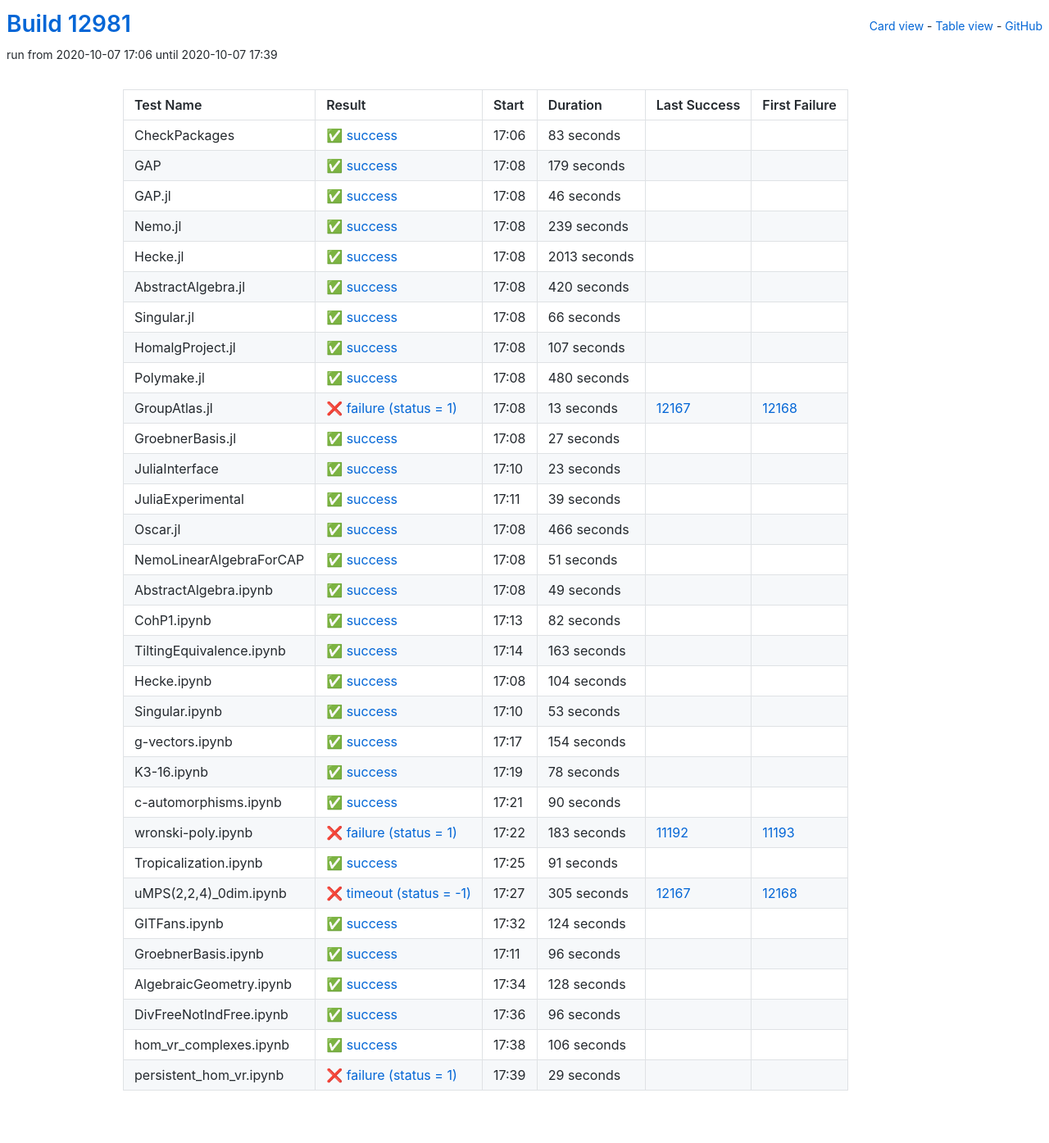
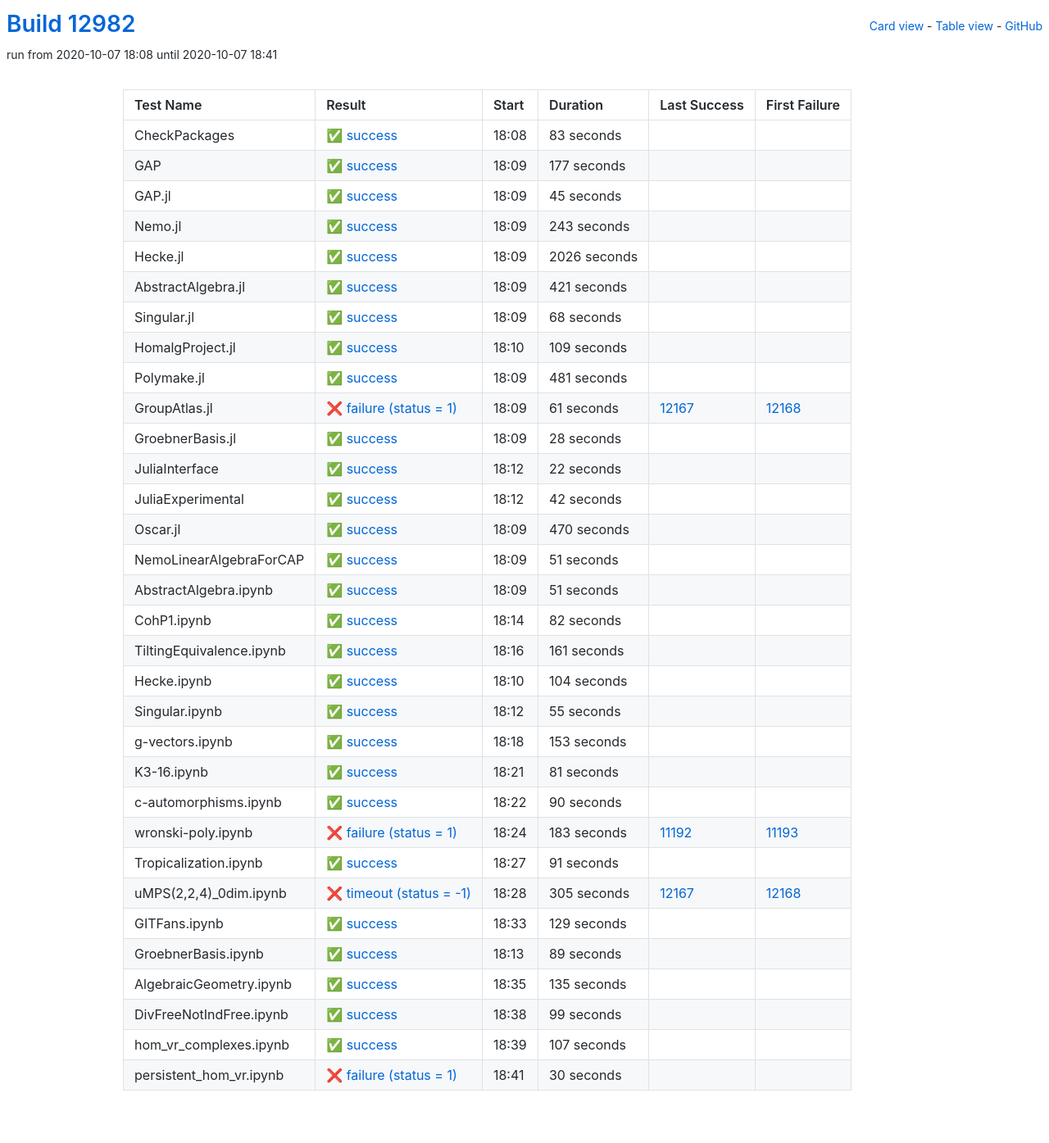
Before and after one commit to oscar-system/oscar-ci-status, a Jekyll site: the page built from table.html, in a window 1280 px wide. Shown: the whole page at 82% size. Built offline with Jekyll 4.4.1, drawn with Linux system fonts in a browser that asks for light colours.

Commit message:
Build #12982

```diff
--- a/_data/ci.yml
+++ b/_data/ci.yml
@@ -1,6 +1,6 @@
 ---
-build: 12981
-build_url: https://oscarci.mathematik.uni-kl.de/job/oscar/12981/
+build: 12982
+build_url: https://oscarci.mathematik.uni-kl.de/job/oscar/12982/
 job: oscar
 organization: oscar-system
 repo: oscar-ci-status
@@ -8,8 +8,8 @@
 tests:
 - name: CheckPackages
   id: checkpackages
-  log: https://oscarci.mathematik.uni-kl.de/job/oscar/12981/artifact/logs/build-12981/CheckPackages.log
-  start: 2020-10-07 17:06
+  log: https://oscarci.mathematik.uni-kl.de/job/oscar/12982/artifact/logs/build-12982/CheckPackages.log
+  start: 2020-10-07 18:08
   success: true
   exitcode: 0
   status: success
@@ -20,164 +20,164 @@
   first_failure_url:
 - name: GAP
   id: gap
-  log: https://oscarci.mathematik.uni-kl.de/job/oscar/12981/artifact/logs/build-12981/GAP.log
-  start: 2020-10-07 17:08
+  log: https://oscarci.mathematik.uni-kl.de/job/oscar/12982/artifact/logs/build-12982/GAP.log
+  start: 2020-10-07 18:09
   success: true
   exitcode: 0
   status: success
-  duration: 179
+  duration: 177
   last_success: false
   last_success_url:
   first_failure: false
   first_failure_url:
 - name: GAP.jl
   id: gap-jl
-  log: https://oscarci.mathematik.uni-kl.de/job/oscar/12981/artifact/logs/build-12981/GAP.jl.log
-  start: 2020-10-07 17:08
+  log: https://oscarci.mathematik.uni-kl.de/job/oscar/12982/artifact/logs/build-12982/GAP.jl.log
+  start: 2020-10-07 18:09
   success: true
   exitcode: 0
   status: success
-  duration: 46
+  duration: 45
   last_success: false
   last_success_url:
   first_failure: false
   first_failure_url:
 - name: Nemo.jl
   id: nemo-jl
-  log: https://oscarci.mathematik.uni-kl.de/job/oscar/12981/artifact/logs/build-12981/Nemo.jl.log
-  start: 2020-10-07 17:08
+  log: https://oscarci.mathematik.uni-kl.de/job/oscar/12982/artifact/logs/build-12982/Nemo.jl.log
+  start: 2020-10-07 18:09
   success: true
   exitcode: 0
   status: success
-  duration: 239
+  duration: 243
   last_success: false
   last_success_url:
   first_failure: false
   first_failure_url:
 - name: Hecke.jl
   id: hecke-jl
-  log: https://oscarci.mathematik.uni-kl.de/job/oscar/12981/artifact/logs/build-12981/Hecke.jl.log
-  start: 2020-10-07 17:08
+  log: https://oscarci.mathematik.uni-kl.de/job/oscar/12982/artifact/logs/build-12982/Hecke.jl.log
+  start: 2020-10-07 18:09
   success: true
   exitcode: 0
   status: success
-  duration: 2013
+  duration: 2026
   last_success: false
   last_success_url:
   first_failure: false
   first_failure_url:
 - name: AbstractAlgebra.jl
   id: abstractalgebra-jl
-  log: https://oscarci.mathematik.uni-kl.de/job/oscar/12981/artifact/logs/build-12981/AbstractAlgebra.jl.log
-  start: 2020-10-07 17:08
+  log: https://oscarci.mathematik.uni-kl.de/job/oscar/12982/artifact/logs/build-12982/AbstractAlgebra.jl.log
+  start: 2020-10-07 18:09
   success: true
   exitcode: 0
   status: success
-  duration: 420
+  duration: 421
   last_success: false
   last_success_url:
   first_failure: false
   first_failure_url:
 - name: Singular.jl
   id: singular-jl
-  log: https://oscarci.mathematik.uni-kl.de/job/oscar/12981/artifact/logs/build-12981/Singular.jl.log
-  start: 2020-10-07 17:08
+  log: https://oscarci.mathematik.uni-kl.de/job/oscar/12982/artifact/logs/build-12982/Singular.jl.log
+  start: 2020-10-07 18:09
   success: true
   exitcode: 0
   status: success
-  duration: 66
+  duration: 68
   last_success: false
   last_success_url:
   first_failure: false
   first_failure_url:
 - name: HomalgProject.jl
   id: homalgproject-jl
-  log: https://oscarci.mathematik.uni-kl.de/job/oscar/12981/artifact/logs/build-12981/HomalgProject.jl.log
-  start: 2020-10-07 17:08
+  log: https://oscarci.mathematik.uni-kl.de/job/oscar/12982/artifact/logs/build-12982/HomalgProject.jl.log
+  start: 2020-10-07 18:10
   success: true
   exitcode: 0
   status: success
-  duration: 107
+  duration: 109
   last_success: false
   last_success_url:
   first_failure: false
   first_failure_url:
 - name: Polymake.jl
   id: polymake-jl
-  log: https://oscarci.mathematik.uni-kl.de/job/oscar/12981/artifact/logs/build-12981/Polymake.jl.log
-  start: 2020-10-07 17:08
+  log: https://oscarci.mathematik.uni-kl.de/job/oscar/12982/artifact/logs/build-12982/Polymake.jl.log
+  start: 2020-10-07 18:09
   success: true
   exitcode: 0
   status: success
-  duration: 480
+  duration: 481
   last_success: false
   last_success_url:
   first_failure: false
   first_failure_url:
 - name: GroupAtlas.jl
   id: groupatlas-jl
-  log: https://oscarci.mathematik.uni-kl.de/job/oscar/12981/artifact/logs/build-12981/GroupAtlas.jl.log
-  start: 2020-10-07 17:08
+  log: https://oscarci.mathematik.uni-kl.de/job/oscar/12982/artifact/logs/build-12982/GroupAtlas.jl.log
+  start: 2020-10-07 18:09
   success: false
   exitcode: 1
   status: failure
-  duration: 13
+  duration: 61
   last_success: 12167
   last_success_url: https://oscarci.mathematik.uni-kl.de/job/oscar/12167/
   first_failure: 12168
   first_failure_url: https://oscarci.mathematik.uni-kl.de/job/oscar/12168/
 - name: GroebnerBasis.jl
   id: groebnerbasis-jl
-  log: https://oscarci.mathematik.uni-kl.de/job/oscar/12981/artifact/logs/build-12981/GroebnerBasis.jl.log
-  start: 2020-10-07 17:08
+  log: https://oscarci.mathematik.uni-kl.de/job/oscar/12982/artifact/logs/build-12982/GroebnerBasis.jl.log
+  start: 2020-10-07 18:09
   success: true
   exitcode: 0
   status: success
-  duration: 27
+  duration: 28
   last_success: false
   last_success_url:
   first_failure: false
   first_failure_url:
 - name: JuliaInterface
   id: juliainterface
-  log: https://oscarci.mathematik.uni-kl.de/job/oscar/12981/artifact/logs/build-12981/JuliaInterface.log
-  start: 2020-10-07 17:10
+  log: https://oscarci.mathematik.uni-kl.de/job/oscar/12982/artifact/logs/build-12982/JuliaInterface.log
+  start: 2020-10-07 18:12
   success: true
   exitcode: 0
   status: success
-  duration: 23
+  duration: 22
   last_success: false
   last_success_url:
   first_failure: false
   first_failure_url:
 - name: JuliaExperimental
   id: juliaexperimental
-  log: https://oscarci.mathematik.uni-kl.de/job/oscar/12981/artifact/logs/build-12981/JuliaExperimental.log
-  start: 2020-10-07 17:11
+  log: https://oscarci.mathematik.uni-kl.de/job/oscar/12982/artifact/logs/build-12982/JuliaExperimental.log
+  start: 2020-10-07 18:12
   success: true
   exitcode: 0
   status: success
-  duration: 39
+  duration: 42
   last_success: false
   last_success_url:
   first_failure: false
   first_failure_url:
 - name: Oscar.jl
   id: oscar-jl
-  log: https://oscarci.mathematik.uni-kl.de/job/oscar/12981/artifact/logs/build-12981/Oscar.jl.log
-  start: 2020-10-07 17:08
+  log: https://oscarci.mathematik.uni-kl.de/job/oscar/12982/artifact/logs/build-12982/Oscar.jl.log
+  start: 2020-10-07 18:09
   success: true
   exitcode: 0
   status: success
-  duration: 466
+  duration: 470
   last_success: false
   last_success_url:
   first_failure: false
   first_failure_url:
 - name: NemoLinearAlgebraForCAP
   id: nemolinearalgebraforcap
-  log: https://oscarci.mathematik.uni-kl.de/job/oscar/12981/artifact/logs/build-12981/NemoLinearAlgebraForCAP.log
-  start: 2020-10-07 17:08
+  log: https://oscarci.mathematik.uni-kl.de/job/oscar/12982/artifact/logs/build-12982/NemoLinearAlgebraForCAP.log
+  start: 2020-10-07 18:09
   success: true
   exitcode: 0
   status: success
@@ -188,20 +188,20 @@
   first_failure_url:
 - name: AbstractAlgebra.ipynb
   id: abstractalgebra-ipynb
-  log: https://oscarci.mathematik.uni-kl.de/job/oscar/12981/artifact/logs/build-12981/AbstractAlgebra.ipynb.log
-  start: 2020-10-07 17:08
+  log: https://oscarci.mathematik.uni-kl.de/job/oscar/12982/artifact/logs/build-12982/AbstractAlgebra.ipynb.log
+  start: 2020-10-07 18:09
   success: true
   exitcode: 0
   status: success
-  duration: 49
+  duration: 51
   last_success: false
   last_success_url:
   first_failure: false
   first_failure_url:
 - name: CohP1.ipynb
   id: cohp1-ipynb
-  log: https://oscarci.mathematik.uni-kl.de/job/oscar/12981/artifact/logs/build-12981/CohP1.ipynb.log
-  start: 2020-10-07 17:13
+  log: https://oscarci.mathematik.uni-kl.de/job/oscar/12982/artifact/logs/build-12982/CohP1.ipynb.log
+  start: 2020-10-07 18:14
   success: true
   exitcode: 0
   status: success
@@ -212,20 +212,20 @@
   first_failure_url:
 - name: TiltingEquivalence.ipynb
   id: tiltingequivalence-ipynb
-  log: https://oscarci.mathematik.uni-kl.de/job/oscar/12981/artifact/logs/build-12981/TiltingEquivalence.ipynb.log
-  start: 2020-10-07 17:14
+  log: https://oscarci.mathematik.uni-kl.de/job/oscar/12982/artifact/logs/build-12982/TiltingEquivalence.ipynb.log
+  start: 2020-10-07 18:16
   success: true
   exitcode: 0
   status: success
-  duration: 163
+  duration: 161
   last_success: false
   last_success_url:
   first_failure: false
   first_failure_url:
 - name: Hecke.ipynb
   id: hecke-ipynb
-  log: https://oscarci.mathematik.uni-kl.de/job/oscar/12981/artifact/logs/build-12981/Hecke.ipynb.log
-  start: 2020-10-07 17:08
+  log: https://oscarci.mathematik.uni-kl.de/job/oscar/12982/artifact/logs/build-12982/Hecke.ipynb.log
+  start: 2020-10-07 18:10
   success: true
   exitcode: 0
   status: success
@@ -236,44 +236,44 @@
   first_failure_url:
 - name: Singular.ipynb
   id: singular-ipynb
-  log: https://oscarci.mathematik.uni-kl.de/job/oscar/12981/artifact/logs/build-12981/Singular.ipynb.log
-  start: 2020-10-07 17:10
+  log: https://oscarci.mathematik.uni-kl.de/job/oscar/12982/artifact/logs/build-12982/Singular.ipynb.log
+  start: 2020-10-07 18:12
   success: true
   exitcode: 0
   status: success
-  duration: 53
+  duration: 55
   last_success: false
   last_success_url:
   first_failure: false
   first_failure_url:
 - name: g-vectors.ipynb
   id: g-vectors-ipynb
-  log: https://oscarci.mathematik.uni-kl.de/job/oscar/12981/artifact/logs/build-12981/g-vectors.ipynb.log
-  start: 2020-10-07 17:17
+  log: https://oscarci.mathematik.uni-kl.de/job/oscar/12982/artifact/logs/build-12982/g-vectors.ipynb.log
+  start: 2020-10-07 18:18
   success: true
   exitcode: 0
   status: success
-  duration: 154
+  duration: 153
   last_success: false
   last_success_url:
   first_failure: false
   first_failure_url:
 - name: K3-16.ipynb
   id: k3-16-ipynb
-  log: https://oscarci.mathematik.uni-kl.de/job/oscar/12981/artifact/logs/build-12981/K3-16.ipynb.log
-  start: 2020-10-07 17:19
+  log: https://oscarci.mathematik.uni-kl.de/job/oscar/12982/artifact/logs/build-12982/K3-16.ipynb.log
+  start: 2020-10-07 18:21
   success: true
   exitcode: 0
   status: success
-  duration: 78
+  duration: 81
   last_success: false
   last_success_url:
   first_failure: false
   first_failure_url:
 - name: c-automorphisms.ipynb
   id: c-automorphisms-ipynb
-  log: https://oscarci.mathematik.uni-kl.de/job/oscar/12981/artifact/logs/build-12981/c-automorphisms.ipynb.log
-  start: 2020-10-07 17:21
+  log: https://oscarci.mathematik.uni-kl.de/job/oscar/12982/artifact/logs/build-12982/c-automorphisms.ipynb.log
+  start: 2020-10-07 18:22
   success: true
   exitcode: 0
   status: success
@@ -284,8 +284,8 @@
   first_failure_url:
 - name: wronski-poly.ipynb
   id: wronski-poly-ipynb
-  log: https://oscarci.mathematik.uni-kl.de/job/oscar/12981/artifact/logs/build-12981/wronski-poly.ipynb.log
-  start: 2020-10-07 17:22
+  log: https://oscarci.mathematik.uni-kl.de/job/oscar/12982/artifact/logs/build-12982/wronski-poly.ipynb.log
+  start: 2020-10-07 18:24
   success: false
   exitcode: 1
   status: failure
@@ -296,8 +296,8 @@
   first_failure_url: https://oscarci.mathematik.uni-kl.de/job/oscar/11193/
 - name: Tropicalization.ipynb
   id: tropicalization-ipynb
-  log: https://oscarci.mathematik.uni-kl.de/job/oscar/12981/artifact/logs/build-12981/Tropicalization.ipynb.log
-  start: 2020-10-07 17:25
+  log: https://oscarci.mathematik.uni-kl.de/job/oscar/12982/artifact/logs/build-12982/Tropicalization.ipynb.log
+  start: 2020-10-07 18:27
   success: true
   exitcode: 0
   status: success
@@ -308,8 +308,8 @@
   first_failure_url:
 - name: uMPS(2,2,4)_0dim.ipynb
   id: umps-2-2-4-0dim-ipynb
-  log: https://oscarci.mathematik.uni-kl.de/job/oscar/12981/artifact/logs/build-12981/uMPS-2-2-4-_0dim.ipynb.log
-  start: 2020-10-07 17:27
+  log: https://oscarci.mathematik.uni-kl.de/job/oscar/12982/artifact/logs/build-12982/uMPS-2-2-4-_0dim.ipynb.log
+  start: 2020-10-07 18:28
   success: false
   exitcode: -1
   status: timeout
@@ -320,72 +320,72 @@
   first_failure_url: https://oscarci.mathematik.uni-kl.de/job/oscar/12168/
 - name: GITFans.ipynb
   id: gitfans-ipynb
-  log: https://oscarci.mathematik.uni-kl.de/job/oscar/12981/artifact/logs/build-12981/GITFans.ipynb.log
-  start: 2020-10-07 17:32
+  log: https://oscarci.mathematik.uni-kl.de/job/oscar/12982/artifact/logs/build-12982/GITFans.ipynb.log
+  start: 2020-10-07 18:33
   success: true
   exitcode: 0
   status: success
-  duration: 124
+  duration: 129
   last_success: false
   last_success_url:
   first_failure: false
   first_failure_url:
 - name: GroebnerBasis.ipynb
   id: groebnerbasis-ipynb
-  log: https://oscarci.mathematik.uni-kl.de/job/oscar/12981/artifact/logs/build-12981/GroebnerBasis.ipynb.log
-  start: 2020-10-07 17:11
+  log: https://oscarci.mathematik.uni-kl.de/job/oscar/12982/artifact/logs/build-12982/GroebnerBasis.ipynb.log
+  start: 2020-10-07 18:13
   success: true
   exitcode: 0
   status: success
-  duration: 96
+  duration: 89
   last_success: false
   last_success_url:
   first_failure: false
   first_failure_url:
 - name: AlgebraicGeometry.ipynb
   id: algebraicgeometry-ipynb
-  log: https://oscarci.mathematik.uni-kl.de/job/oscar/12981/artifact/logs/build-12981/AlgebraicGeometry.ipynb.log
-  start: 2020-10-07 17:34
+  log: https://oscarci.mathematik.uni-kl.de/job/oscar/12982/artifact/logs/build-12982/AlgebraicGeometry.ipynb.log
+  start: 2020-10-07 18:35
   success: true
   exitcode: 0
   status: success
-  duration: 128
+  duration: 135
   last_success: false
   last_success_url:
   first_failure: false
   first_failure_url:
 - name: DivFreeNotIndFree.ipynb
   id: divfreenotindfree-ipynb
-  log: https://oscarci.mathematik.uni-kl.de/job/oscar/12981/artifact/logs/build-12981/DivFreeNotIndFree.ipynb.log
-  start: 2020-10-07 17:36
+  log: https://oscarci.mathematik.uni-kl.de/job/oscar/12982/artifact/logs/build-12982/DivFreeNotIndFree.ipynb.log
+  start: 2020-10-07 18:38
   success: true
   exitcode: 0
   status: success
-  duration: 96
+  duration: 99
   last_success: false
   last_success_url:
   first_failure: false
   first_failure_url:
 - name: hom_vr_complexes.ipynb
   id: hom-vr-complexes-ipynb
-  log: https://oscarci.mathematik.uni-kl.de/job/oscar/12981/artifact/logs/build-12981/hom_vr_complexes.ipynb.log
-  start: 2020-10-07 17:38
+  log: https://oscarci.mathematik.uni-kl.de/job/oscar/12982/artifact/logs/build-12982/hom_vr_complexes.ipynb.log
+  start: 2020-10-07 18:39
   success: true
   exitcode: 0
   status: success
-  duration: 106
+  duration: 107
   last_success: false
   last_success_url:
   first_failure: false
   first_failure_url:
 - name: persistent_hom_vr.ipynb
   id: persistent-hom-vr-ipynb
-  log: https://oscarci.mathematik.uni-kl.de/job/oscar/12981/artifact/logs/build-12981/persistent_hom_vr.ipynb.log
-  start: 2020-10-07 17:39
+  log: https://oscarci.mathematik.uni-kl.de/job/oscar/12982/artifact/logs/build-12982/persistent_hom_vr.ipynb.log
+  start: 2020-10-07 18:41
   success: false
   exitcode: 1
   status: failure
-  duration: 29
+  duration: 30
   last_success: false
   last_success_url:
   first_failure: false
```
Also changed, not shown: README.md.
